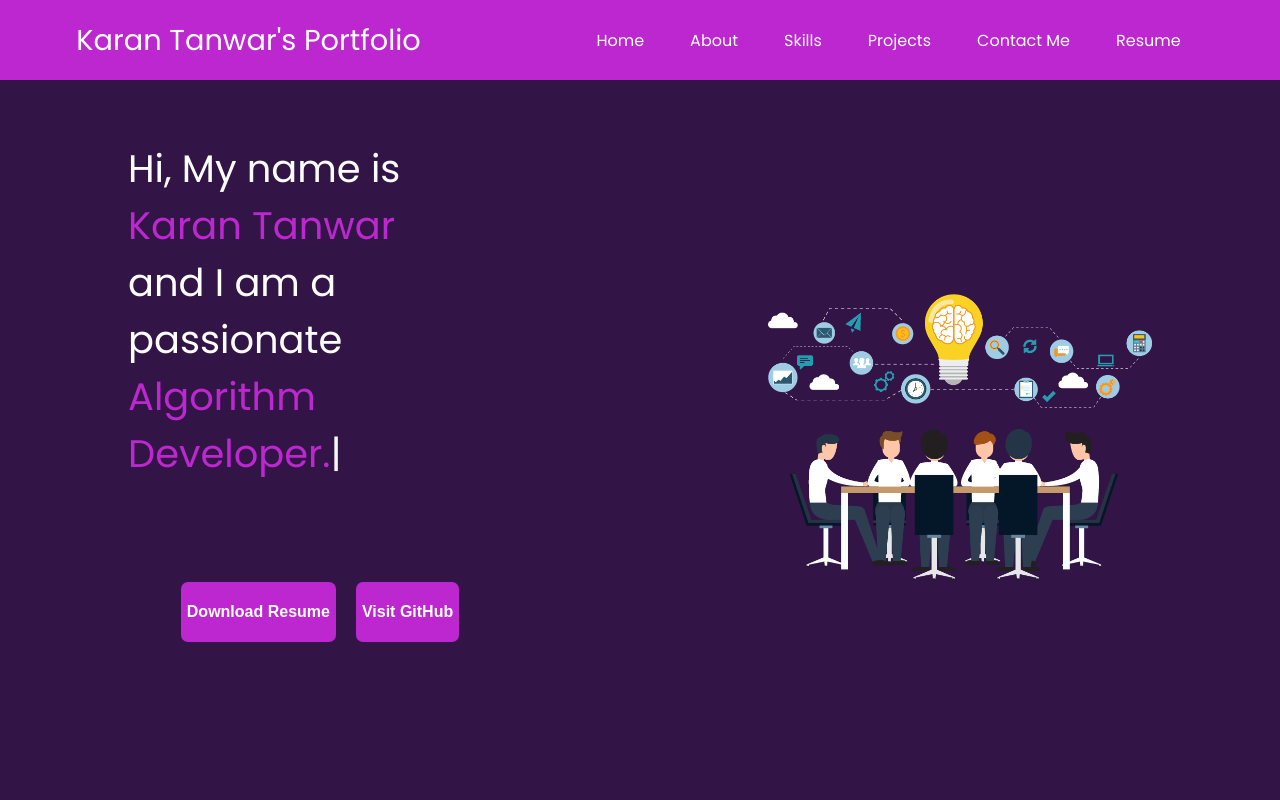
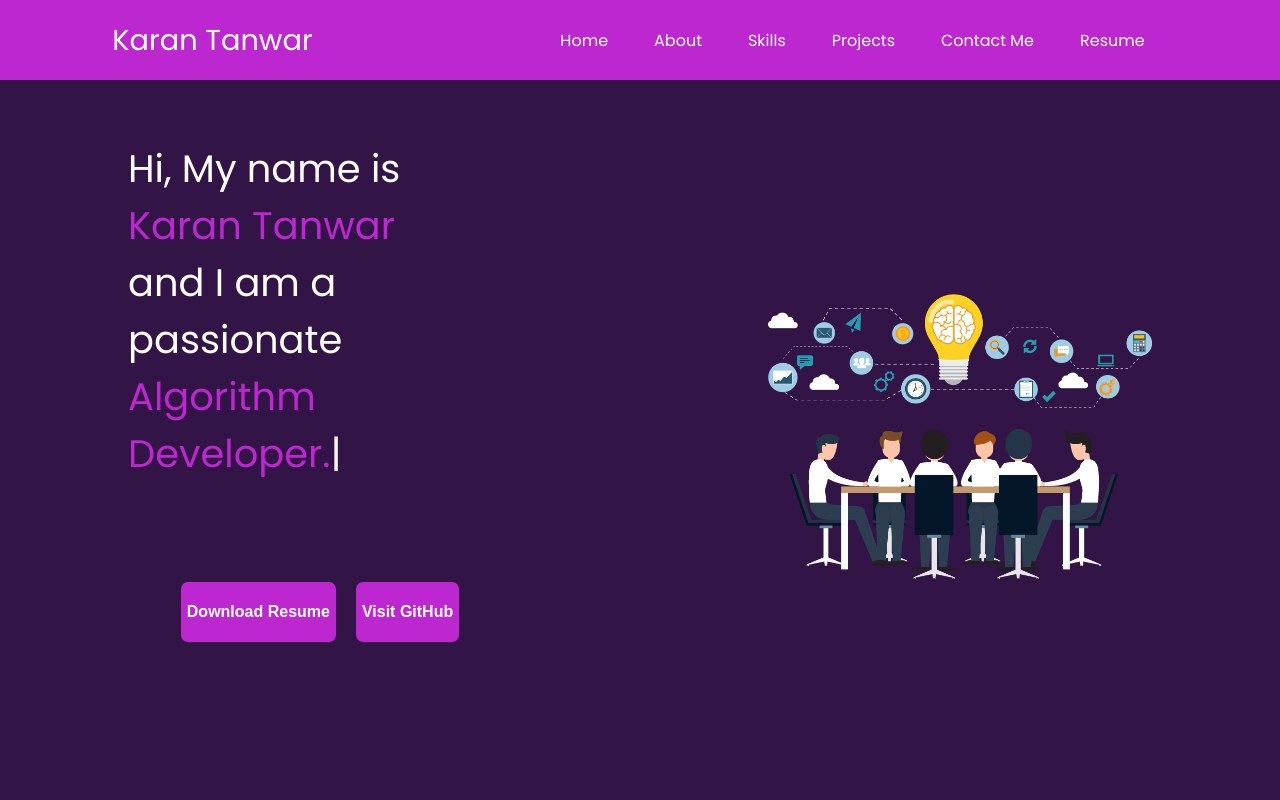
Before and after one commit to karan2782/portfolio-repo, a plain HTML site: page index.html in a window 1280 px wide. Shown: the top 800 px of the page. Drawn offline with nearby package versions, Linux system fonts and the light colour scheme.

Commit message:
update name

```diff
--- a/index.html
+++ b/index.html
@@ -18,7 +18,7 @@
 <body>
     <header>
         <nav>
-            <div class="left">Karan Tanwar's Portfolio</div>
+            <div class="left">Karan Tanwar</div>
 
             <div class="right">
                 <ul>
```
